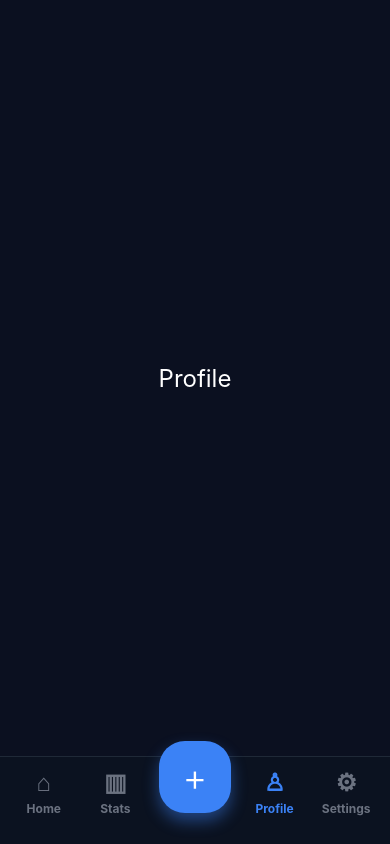
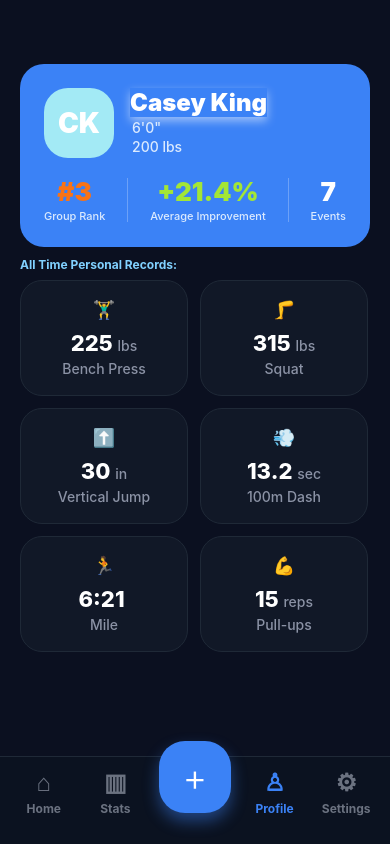
Before and after one commit to cmk042/peak-week, a React Native app: screen /Profile in a window 390 px wide. Built offline with nearby package versions, Linux system fonts and the light colour scheme.

Commit message:
Added Profile Card and PRCard components, added to profile UI

```diff
--- /dev/null
+++ b/src/components/PRCard.tsx
@@ -0,0 +1,54 @@
+import { StyleSheet, Text, View } from "react-native";
+
+type PRCardProps = {
+  icon: string;
+  value: string | number;
+  label: string;
+  unit?: string;
+};
+
+export default function PRCard({ icon, value, label, unit }: PRCardProps) {
+  return (
+    <View style={styles.card}>
+      <Text style={styles.icon}>{icon}</Text>
+      <Text style={styles.value}>
+        {value} {unit && <Text style={styles.unit}>{unit}</Text>}
+      </Text>
+      <Text style={styles.label}>{label}</Text>
+    </View>
+  );
+}
+
+const styles = StyleSheet.create({
+  card: {
+    width: "48%",
+    backgroundColor: "#111827",
+    borderRadius: 22,
+    paddingVertical: 18,
+    alignItems: "center",
+    justifyContent: "center",
+    borderWidth: 1,
+    borderColor: "#1F2937",
+  },
+  icon: {
+    fontSize: 18,
+    marginBottom: 10,
+    fontWeight: "700",
+  },
+  value: {
+    color: "white",
+    fontSize: 22,
+    fontWeight: "800",
+    marginBottom: 4,
+  },
+  label: {
+    color: "#8B92A5",
+    fontSize: 14,
+    fontWeight: "500",
+  },
+  unit: {
+    color: "#8B92A5",
+    fontSize: 14,
+    fontWeight: "500",
+  },
+});
--- /dev/null
+++ b/src/components/ProfileCard.tsx
@@ -0,0 +1,152 @@
+import { StyleSheet, Text, View } from "react-native";
+
+type ProfileCardProps = {
+  initials: string;
+  name: string;
+  height: string;
+  weight: string;
+  groupRank: number;
+  averageImprovement: number;
+  eventCount: number;
+};
+
+function getRankColor(rank: number) {
+  if (rank === 1) return "#FACC15"; // gold
+  if (rank === 2) return "#D1D5DB"; // silver
+  if (rank === 3) return "#F97316"; // bronze/orange
+  return "#FFFFFF";
+}
+
+function getImprovementColor(improvement: number) {
+  if (improvement >= 25) return "#22C55E";
+  if (improvement >= 15) return "#A3E635";
+  if (improvement >= 5) return "#FACC15";
+  return "#FFFFFF";
+}
+
+export default function ProfileCard({
+  initials,
+  name,
+  height,
+  weight,
+  groupRank,
+  averageImprovement,
+  eventCount,
+}: ProfileCardProps) {
+  return (
+    <View style={styles.card}>
+      <View style={styles.topRow}>
+        <View style={styles.profileSquare}>
+          <Text style={styles.initials}>{initials}</Text>
+        </View>
+
+        <View>
+          <Text style={styles.profileName}>{name}</Text>
+          <Text style={styles.infoText}>{height}</Text>
+          <Text style={styles.infoText}>{weight}</Text>
+        </View>
+      </View>
+
+      <View style={styles.bottomRow}>
+        <View style={styles.statColumn}>
+          <Text style={[styles.statValue, { color: getRankColor(groupRank) }]}>
+            #{groupRank}
+          </Text>
+          <Text style={styles.statText}>Group Rank</Text>
+        </View>
+
+        <View style={styles.divider} />
+
+        <View style={styles.statColumn}>
+          <Text
+            style={[
+              styles.statValue,
+              { color: getImprovementColor(averageImprovement) },
+            ]}
+          >
+            +{averageImprovement.toFixed(1)}%
+          </Text>
+          <Text style={styles.statText}>Average Improvement</Text>
+        </View>
+
+        <View style={styles.divider} />
+
+        <View style={styles.statColumn}>
+          <Text style={[styles.statValue, { color: "#FFFFFF" }]}>
+            {eventCount}
+          </Text>
+          <Text style={styles.statText}>Events</Text>
+        </View>
+      </View>
+    </View>
+  );
+}
+
+const styles = StyleSheet.create({
+  card: {
+    backgroundColor: "#3B82F6",
+    borderRadius: 24,
+    padding: 24,
+    width: "100%",
+  },
+  topRow: {
+    flexDirection: "row",
+    alignItems: "flex-start",
+  },
+  bottomRow: {
+    flexDirection: "row",
+    alignItems: "center",
+    justifyContent: "space-between",
+    marginTop: 18,
+  },
+  profileSquare: {
+    width: 70,
+    height: 70,
+    backgroundColor: "#a3eaf5",
+    borderRadius: 24,
+    marginRight: 16,
+    alignItems: "center",
+    justifyContent: "center",
+  },
+  initials: {
+    color: "white",
+    fontSize: 28,
+    fontWeight: "900",
+  },
+  profileName: {
+    color: "white",
+    fontSize: 24,
+    fontWeight: "900",
+    shadowColor: "#ffffff",
+    shadowOpacity: 0.5,
+    shadowRadius: 10,
+    shadowOffset: { width: 0, height: 4 },
+  },
+  infoText: {
+    color: "#DBEAFE",
+    fontSize: 14,
+    fontWeight: "500",
+    marginLeft: 2,
+    marginTop: 2,
+  },
+  statColumn: {
+    alignItems: "center",
+  },
+  divider: {
+    width: 1,
+    height: 44,
+    backgroundColor: "rgba(255, 255, 255, 0.25)",
+    marginHorizontal: 10,
+  },
+  statText: {
+    color: "#DBEAFE",
+    fontSize: 11,
+    fontWeight: "500",
+    textAlign: "center",
+    marginTop: 2,
+  },
+  statValue: {
+    fontSize: 26,
+    fontWeight: "900",
+  },
+});
--- a/src/screens/Profile.tsx
+++ b/src/screens/Profile.tsx
@@ -1,17 +1,104 @@
 import { ScrollView, StyleSheet, View, Text } from "react-native";
-import LeaderboardCard from "../components/LeaderboardCard";
+import ProfileCard from "../components/ProfileCard";
+import PRCard from "../components/PRCard";
 
 export default function Profile() {
   return (
-    <View
-      style={{
-        flex: 1,
-        backgroundColor: "#0B1020",
-        alignItems: "center",
-        justifyContent: "center",
-      }}
+    <ScrollView
+      style={styles.screen}
+      contentContainerStyle={styles.content}
+      showsVerticalScrollIndicator={false}
     >
-      <Text style={{ color: "white", fontSize: 24 }}>Profile</Text>
-    </View>
+      <ProfileCard
+        initials="CK"
+        name="Casey King"
+        height={`6'0"`}
+        weight="200 lbs"
+        groupRank={3}
+        averageImprovement={21.4}
+        eventCount={7}
+      />
+      <Text style={styles.sectionTitle}>All Time Personal Records:</Text>
+      <View style={styles.grid}>
+        {mockPRs.map((pr, index) => (
+          <PRCard
+            key={index}
+            icon={pr.icon}
+            value={pr.value}
+            label={pr.label}
+            unit={pr.unit}
+          />
+        ))}
+      </View>
+    </ScrollView>
   );
 }
+
+const styles = StyleSheet.create({
+  screen: {
+    flex: 1,
+    backgroundColor: "#0B1020",
+  },
+  content: {
+    paddingHorizontal: 20,
+    paddingTop: 64,
+    paddingBottom: 130,
+  },
+  grid: {
+    flexDirection: "row",
+    flexWrap: "wrap",
+    gap: 12,
+  },
+  sectionTitle: {
+    fontSize: 12,
+    fontWeight: "bold",
+    color: "#81d1ff",
+    marginTop: 10,
+    marginBottom: 8,
+  },
+});
+
+type PRCardProps = {
+  icon: string;
+  value: string | number;
+  label: string;
+  unit?: string;
+};
+
+const mockPRs: PRCardProps[] = [
+  {
+    icon: "🏋️‍♂️",
+    value: 225,
+    label: "Bench Press",
+    unit: "lbs",
+  },
+  {
+    icon: "🦵",
+    value: 315,
+    label: "Squat",
+    unit: "lbs",
+  },
+  {
+    icon: "⬆️",
+    value: 30,
+    label: "Vertical Jump",
+    unit: "in",
+  },
+  {
+    icon: "💨",
+    value: 13.2,
+    label: "100m Dash",
+    unit: "sec",
+  },
+  {
+    icon: "🏃",
+    value: "6:21",
+    label: "Mile",
+  },
+  {
+    icon: "💪",
+    value: 15,
+    label: "Pull-ups",
+    unit: "reps",
+  },
+];
```
